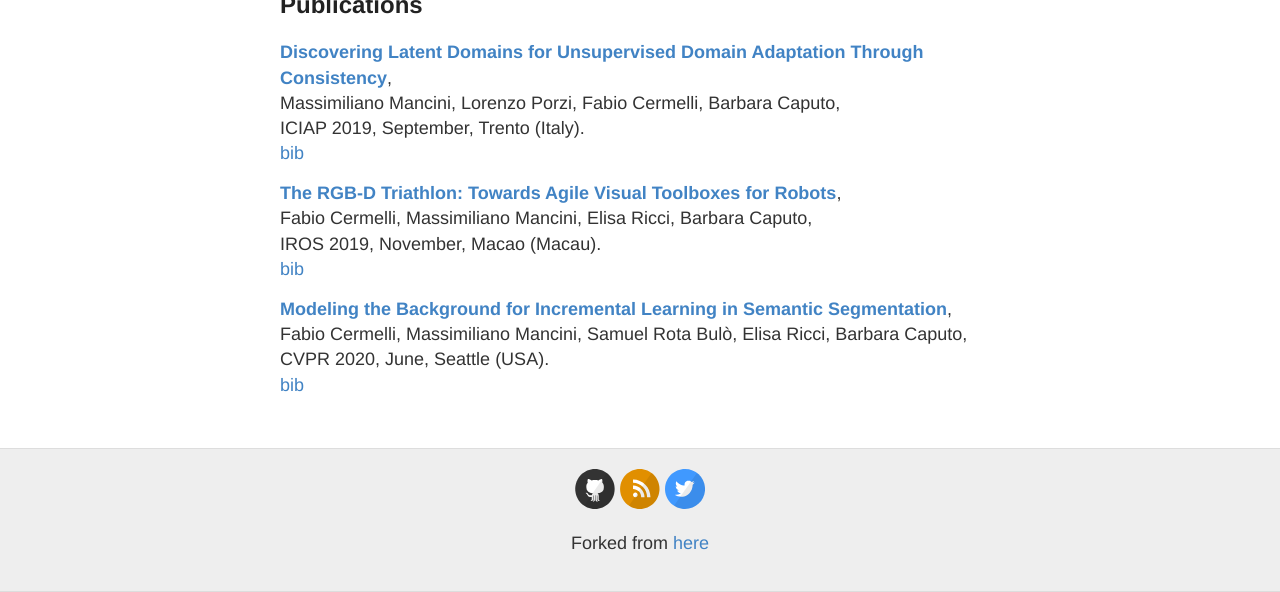
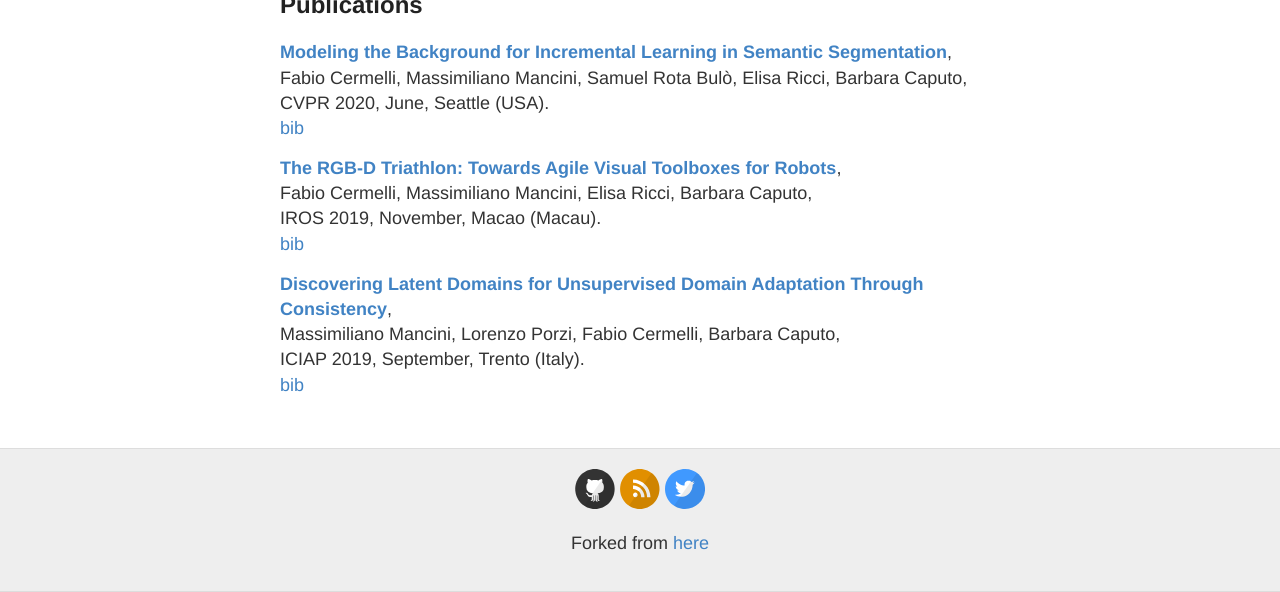
Before and after one commit to fcdl94/fcdl94.github.io, a Jekyll site: the page built from about.html, in a window 1280 px wide, cut to the strip 394-986 px from the top of the page. Built offline with Jekyll 4.4.1, drawn with Linux system fonts in a browser that asks for light colours.

Commit message:
Damn Sorting

```diff
--- a/about.html
+++ b/about.html
@@ -25,7 +25,7 @@ permalink: /about/
 
 <div class="papers">
   <h2>Publications</h2>
-  {% assign papers = site.papers %}
+  {% assign papers = site.papers | reverse %}
   {% for paper in papers %}
     <article class="paper">
 
```
